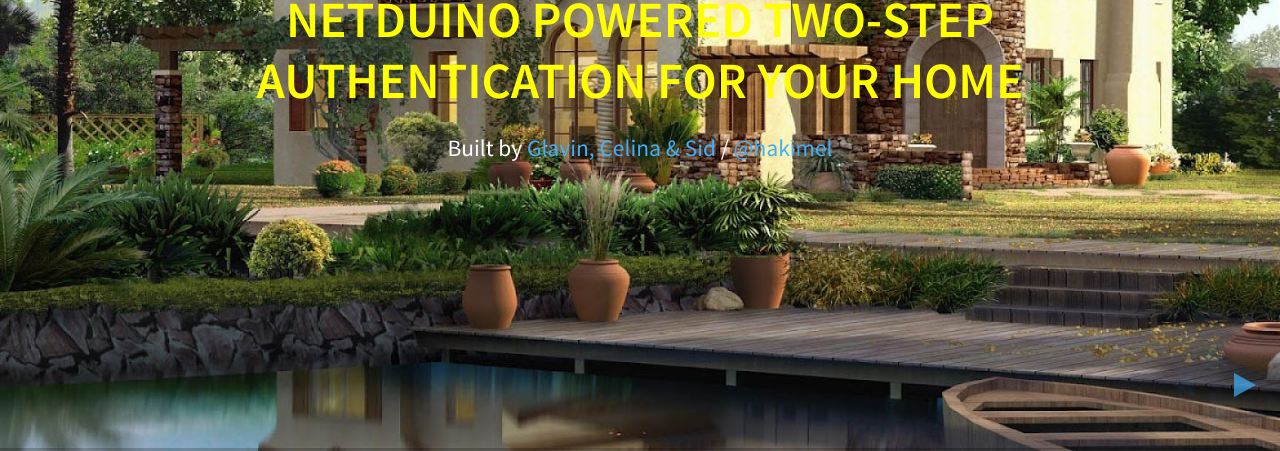
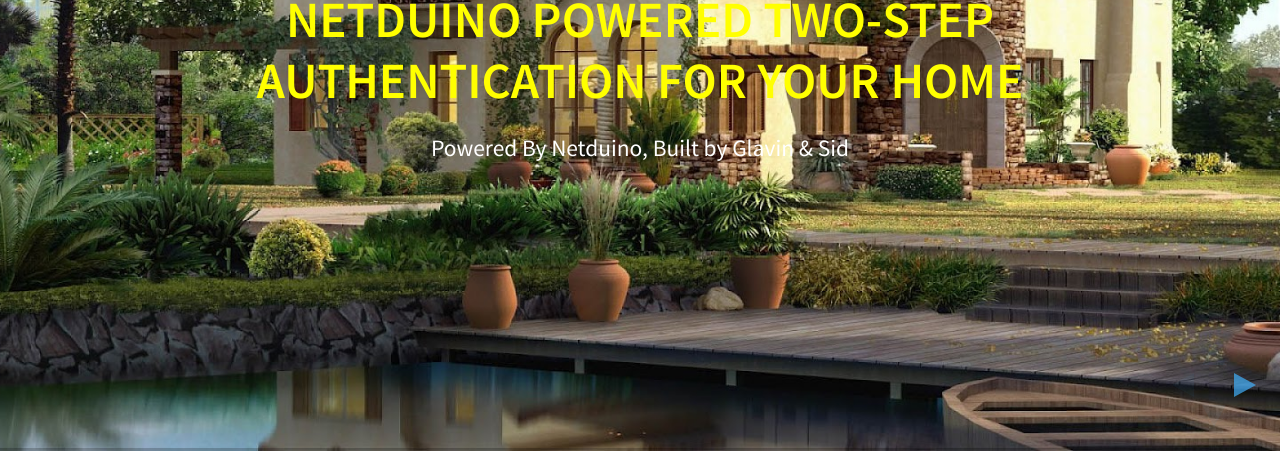
Before and after one commit to siddharthjn/Authnet, a website: page index.html in a window 1280 px wide. Shown: the part 349-800 px from the top of the page. Drawn offline with Linux system fonts and the light colour scheme.

Commit message:
Update index.html

```diff
--- a/index.html
+++ b/index.html
@@ -45,7 +45,7 @@
 					<h3><font color="yellow">Netduino powered two-step authentication for your home</font></h3>
 
 					<p>
-						<small>Built by <a href="http://hakim.se">Glavin, Celina & Sid</a> / <a href="http://twitter.com/hakimel">@hakimel</a></small>
+						<small>Powered By Netduino, Built by Glavin & Sid</small>
 					</p>
 				</section>
 
```
